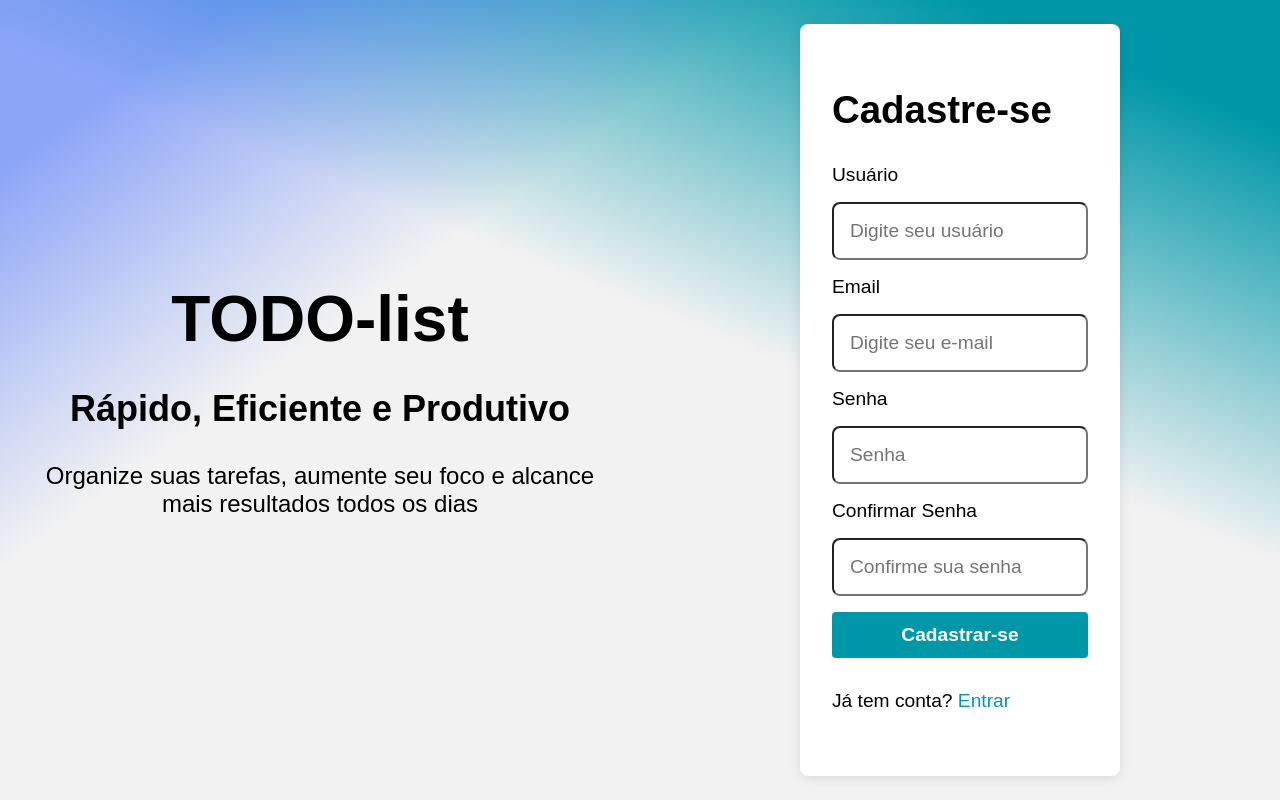
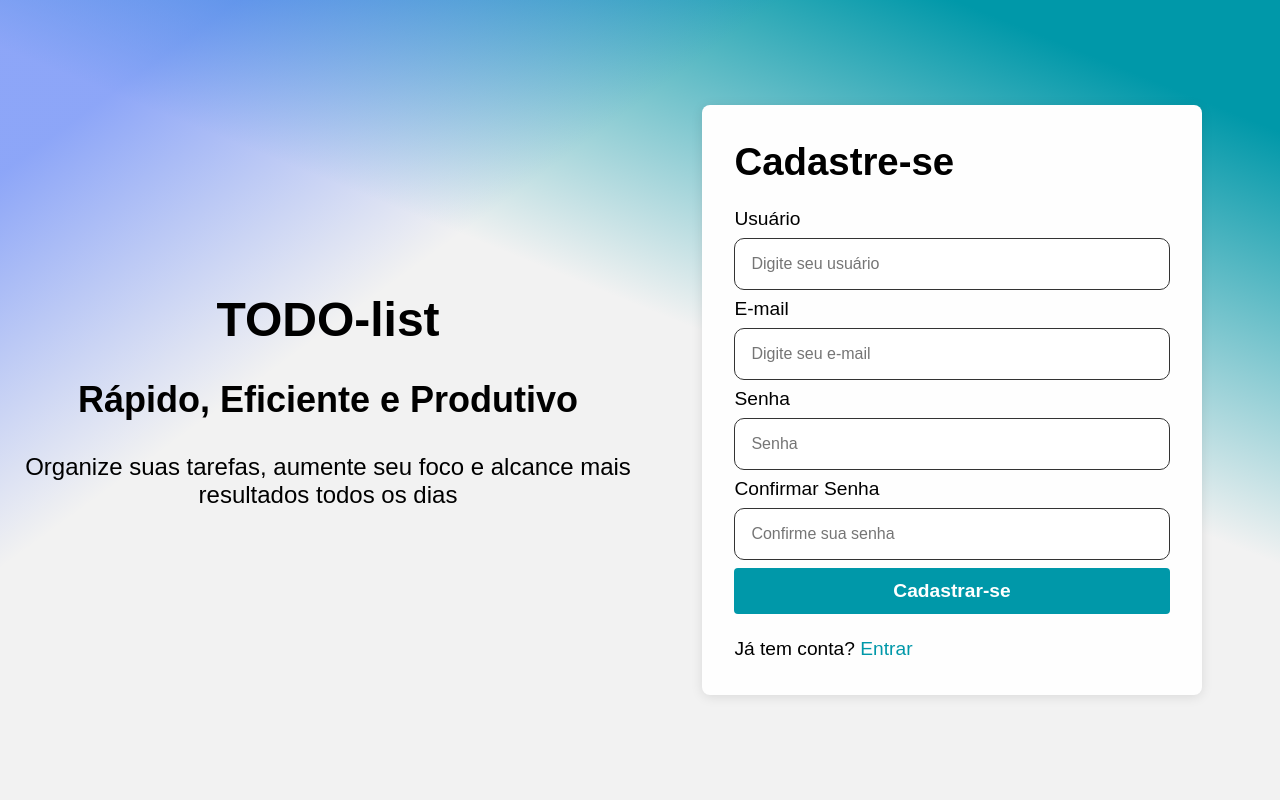
Before and after one commit to nicolas-wallace/TODO-LIST, a Next.js app in the folder front-end/: page /auth/register in a window 1280 px wide. Built offline with nearby package versions, Linux system fonts and the light colour scheme.

Commit message:
Fixed login and registration

```diff
--- a/front-end/src/app/auth/register/page.tsx
+++ b/front-end/src/app/auth/register/page.tsx
@@ -30,41 +30,16 @@ export default function RegisterPage() {
   };
 
   return (
-    <div style={{ display: "flex", minHeight: "100vh" }}>
-      <div
-        style={{
-          flex: 1,
-          display: "flex",
-          alignItems: "center",
-          justifyContent: "center",
-        }}
-      >
-        <div
-          style={{
-            display: "flex",
-            flexDirection: "column",
-            gap: "2rem",
-            maxWidth: 800,
-            padding: 32,
-            fontSize: "1.5rem",
-          }}
-        >
-          <h1 style={{ fontSize: "4rem", textAlign: "center" }}>TODO-list</h1>
-          <h2 style={{ textAlign: "center" }}>Rápido, Eficiente e Produtivo</h2>
-          <p style={{ textAlign: "center" }}>
+    <div className="auth-page">
+      <div className="auth-info">
+          <h1>TODO-list</h1>
+          <h2>Rápido, Eficiente e Produtivo</h2>
+          <p>
             Organize suas tarefas, aumente seu foco e alcance mais resultados
             todos os dias
           </p>
-        </div>
       </div>
-      <div
-        style={{
-          flex: 1,
-          display: "flex",
-          alignItems: "center",
-          justifyContent: "center",
-        }}
-      >
+      <div className="container-space-auth">
         <div className="container-auth">
           <h1>Cadastre-se</h1>
           <form onSubmit={handleRegister} className="container-form">
@@ -77,7 +52,7 @@ export default function RegisterPage() {
               onChange={(e) => setUsername(e.target.value)}
               required
             />
-            <label htmlFor="email">Email</label>
+            <label htmlFor="email">E-mail</label>
             <input
               id="email"
               type="email"
--- a/front-end/src/app/styles/auth.pages.css
+++ b/front-end/src/app/styles/auth.pages.css
@@ -1,29 +1,37 @@
 .auth-page {
   display: flex;
+  justify-content: center;
   align-items: center;
-  width: 100%;
-  height: 100%;
+  box-sizing: border-box;
+  height: 100vh;
+  padding: 1rem;
 }
 
 .auth-info {
     display: flex;
+    flex: 1;
+    justify-content: center;
+    align-content: center;
     flex-direction: column;
     gap: 2rem;
-    padding: 2rem;
     font-size: 1.5rem;
     text-align: center;
-    width: 100%;
-    margin-left: 2rem;
+}
+
+.container-space-auth{
+  flex: 1;
+  display: flex;
+  align-items: center;
+  justify-content: center;
 }
 
 .container-auth {
-  max-height: auto;
-  width: 50%;
+  width: 80%;
   display: flex;
-  padding: 4rem 2rem;
+  padding: 2.2rem 2rem;
   flex-direction: column;
-  gap: 2rem;
-  background: white;
+  gap: 1.5rem;
+  background: #fefefe;
   border-radius: 8px;
   box-shadow: 0 2px 12px rgba(0, 0, 0, 0.1);
 }
@@ -31,13 +39,19 @@
 .container-form {
   display: flex;
   flex-direction: column;
-  gap: 1rem;
+  gap: 0.5rem;
 }
 
-.container-form input {
+.container-form input{
   padding: 1rem;
-  border-radius: 8px;
+  width: 100%;
+  border: 1px solid #333;
+  border-radius: 10px;
+  font-size: 16px;
+  outline: none;
+  box-sizing: border-box;
 }
+
 
 @media (max-width: 600px) {
   .auth-page {
```
Also changed, not shown: front-end/src/app/auth/login/page.tsx (+1 -10 lines), front-end/src/app/page.module.css (deleted, +0 -93 lines).
